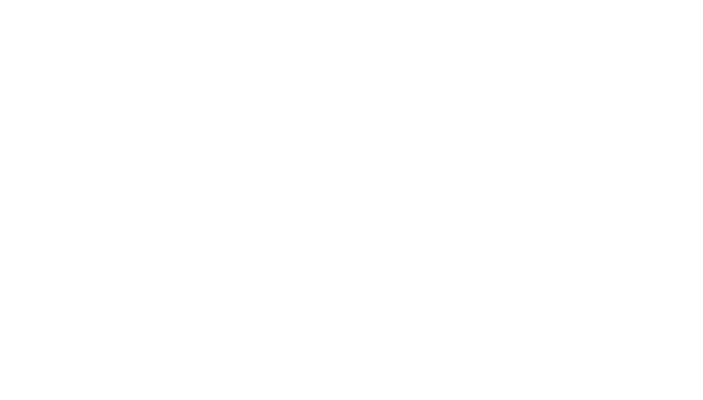
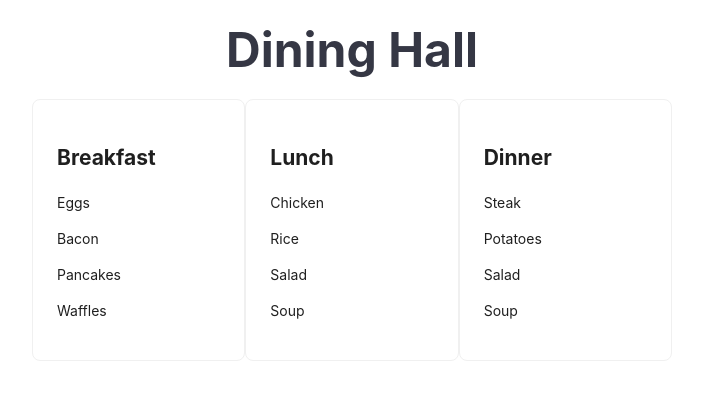
Before and after one commit to epotapov/Apollo, a React (Create React App) app in the folder apollo-frontend/: page /DiningHall in a window 1280 px wide. Before the commit this address had no page. Shown: the top 400 px of the page, without its empty margins (288-991 px from the left). Built offline with nearby package versions, Linux system fonts and the light colour scheme.

Commit message:
Changed tell us more page and dining hall skeleton
Added dining hall skeleton

```diff
--- a/apollo-frontend/src/App.js
+++ b/apollo-frontend/src/App.js
@@ -5,6 +5,7 @@
 import LoginPage from './components/LoginPage';
 import SignUpPage from './components/SignUpPage';
 import TellUsMore from './components/TellUsMore';
+import DiningHall from './components/DiningHall';
 
 function App() {
   return (
@@ -13,6 +14,7 @@
       <Route exact path='/Login' element={<LoginPage/>}/>
       <Route exact path='/SignUp' element={<SignUpPage/>}/>
       <Route exact path='/TellUsMore' element={<TellUsMore/>}/>
+      <Route exact path='/DiningHall' element={<DiningHall/>}/>
     </Routes>
   );
 }
--- /dev/null
+++ b/apollo-frontend/src/DiningHall.css
@@ -0,0 +1,11 @@
+#name {
+    text-align: center;
+}
+#menu {
+    width: 50%;
+    margin: auto;
+    align-items: center;
+}
+#cont {
+    align-items: center;
+}
--- /dev/null
+++ b/apollo-frontend/src/components/DiningHall.js
@@ -0,0 +1,46 @@
+import {React, useState} from 'react';
+import {Card, Col, Row} from 'antd';
+import '../index.css';
+import '../DiningHall.css'
+
+export default function DiningHall() {
+    const [size, setSize] = useState('large');
+    return(
+        <div id='cont'>
+            <div id='name'>
+                <h1 > Dining Hall </h1>
+            </div>
+            <div id='menu'>
+                <Row>
+                    <Col span={8}>
+                    <Card>
+                        <h2> Breakfast </h2>
+                        <p> Eggs </p>
+                        <p> Bacon </p>
+                        <p> Pancakes </p>
+                        <p> Waffles </p>
+                    </Card>
+                    </Col>
+                    <Col span={8}>
+                    <Card>
+                        <h2> Lunch </h2>
+                        <p> Chicken </p>
+                        <p> Rice </p>
+                        <p> Salad </p>
+                        <p> Soup </p>
+                    </Card>
+                    </Col>
+                    <Col span={8}>
+                    <Card>
+                        <h2> Dinner </h2>
+                        <p> Steak </p>
+                        <p> Potatoes </p>
+                        <p> Salad </p>
+                        <p> Soup </p>
+                    </Card>
+                    </Col>
+                </Row>
+            </div>
+        </div>
+    );
+}
--- a/apollo-frontend/src/components/TellUsMore.js
+++ b/apollo-frontend/src/components/TellUsMore.js
@@ -391,7 +391,7 @@
                     span: 16,
                 }}
                 >
-                <Link to = '/'>
+                <Link to = '/DiningHall'>
                     <Button type="primary" htmlType="submit">
                         Continue
                     </Button>
```
